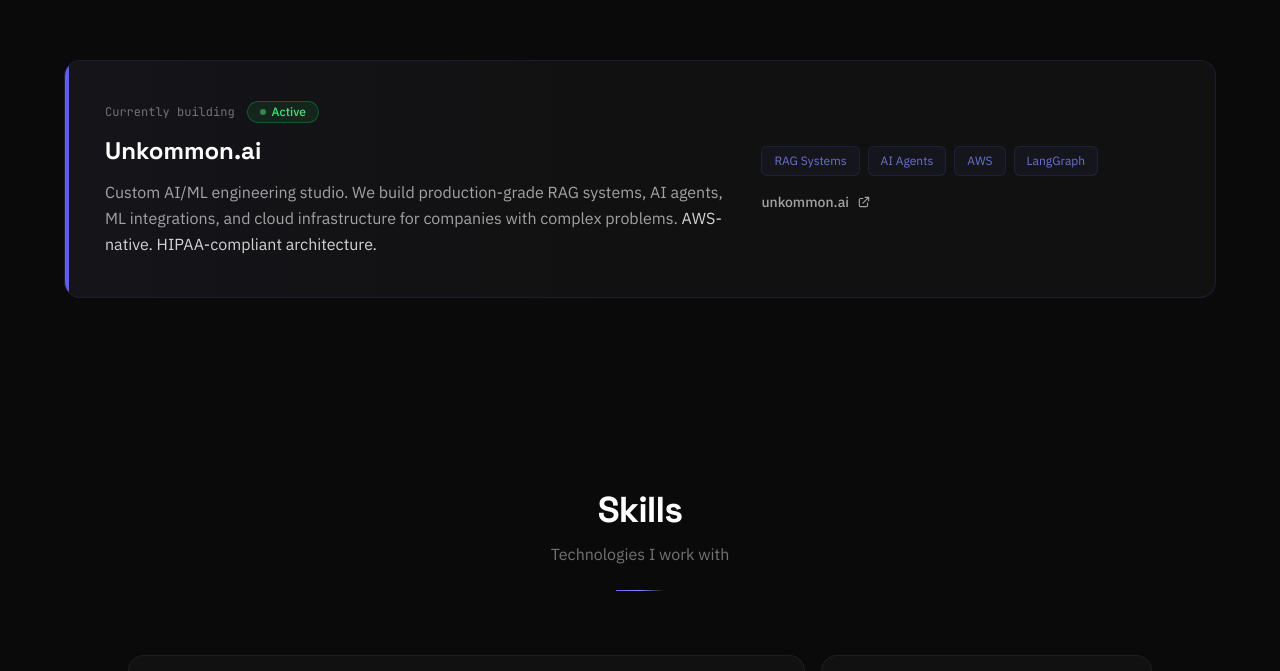
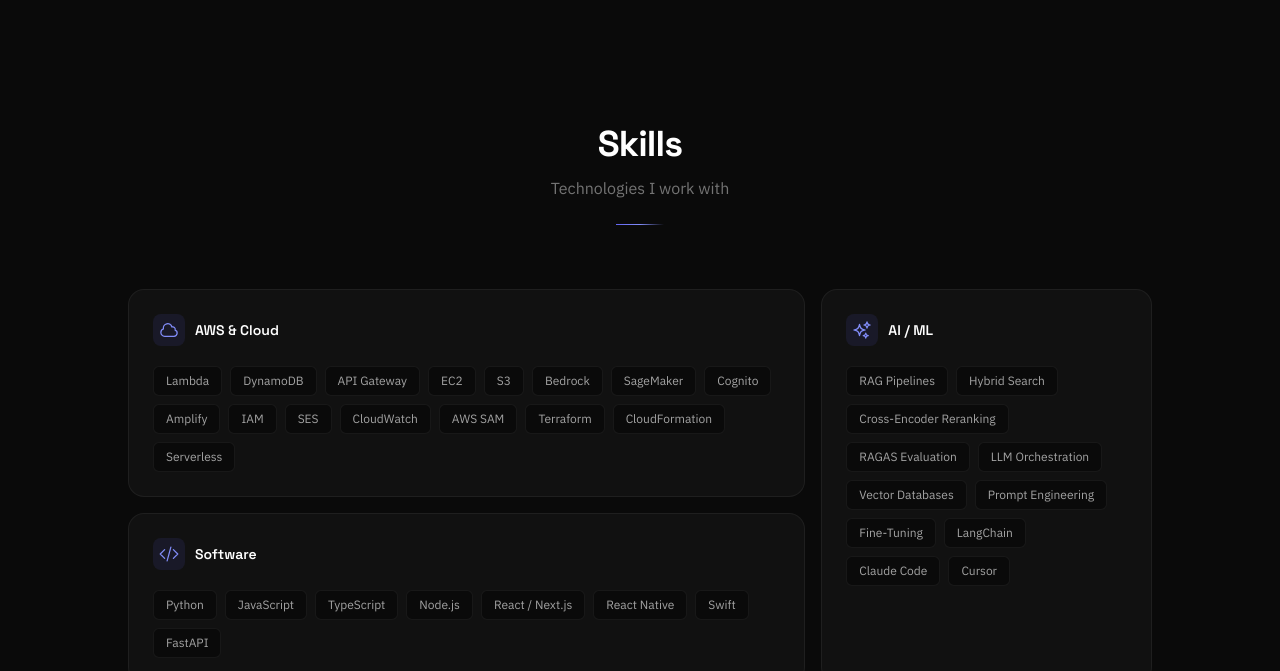
Before and after one commit to medysaly/mehdi-portfolio, a Next.js app: page / in a window 1280 px wide. Shown: the part 1669-2340 px from the top of the page. Built offline with nearby package versions, Linux system fonts and the light colour scheme.

Commit message:
Remove CurrentlyBuilding section (redundant with Unkommon featured project)

```diff
--- a/src/app/page.tsx
+++ b/src/app/page.tsx
@@ -1,6 +1,5 @@
 import Hero from "@/components/Hero";
 import About from "@/components/About";
-import CurrentlyBuilding from "@/components/CurrentlyBuilding";
 import Skills from "@/components/Skills";
 import Certifications from "@/components/Certifications";
 import Projects from "@/components/Projects";
@@ -12,7 +11,6 @@
     <main id="main-content">
       <Hero />
       <About />
-      <CurrentlyBuilding />
       <Skills />
       <Certifications />
       <Projects />
--- a/src/components/CurrentlyBuilding.tsx
+++ /dev/null
@@ -1,98 +0,0 @@
-"use client";
-
-import { motion } from "framer-motion";
-
-export default function CurrentlyBuilding() {
-  return (
-    <section className="px-6 py-16">
-      <div className="mx-auto max-w-6xl">
-        <motion.div
-          initial={{ opacity: 0, y: 20 }}
-          whileInView={{ opacity: 1, y: 0 }}
-          viewport={{ once: true }}
-          transition={{ duration: 0.6 }}
-          className="relative overflow-hidden rounded-2xl border border-accent/15 bg-surface"
-        >
-          {/* Pulsing left border */}
-          <div className="absolute left-0 top-0 h-full w-1 overflow-hidden rounded-l-2xl">
-            <motion.div
-              animate={{ opacity: [0.4, 1, 0.4] }}
-              transition={{ repeat: Infinity, duration: 2, ease: "easeInOut" }}
-              className="h-full w-full bg-accent"
-            />
-          </div>
-
-          {/* Glow effect */}
-          <div className="pointer-events-none absolute inset-0 bg-gradient-to-r from-accent/[0.04] via-transparent to-transparent" />
-
-          <div className="relative grid gap-6 p-8 md:grid-cols-5 md:items-center md:p-10">
-            <div className="md:col-span-3">
-              <div className="flex flex-wrap items-center gap-3">
-                <span className="font-mono text-xs text-neutral-500">
-                  Currently building
-                </span>
-                <span className="flex items-center gap-1.5 rounded-full border border-green-500/30 bg-green-500/10 px-3 py-0.5 text-xs font-medium text-green-400">
-                  <span className="h-1.5 w-1.5 animate-pulse rounded-full bg-green-400" />
-                  Active
-                </span>
-              </div>
-
-              <h3 className="mt-3 font-display text-2xl font-bold text-white">
-                Unkommon.ai
-              </h3>
-
-              <p className="mt-3 max-w-2xl font-body leading-relaxed text-neutral-400">
-                Custom AI/ML engineering studio. We build production-grade RAG
-                systems, AI agents, ML integrations, and cloud infrastructure
-                for companies with complex problems.{" "}
-                <span className="text-neutral-300">
-                  AWS-native. HIPAA-compliant architecture.
-                </span>
-              </p>
-            </div>
-
-            <div className="flex flex-col gap-4 md:col-span-2">
-              <div className="flex flex-wrap gap-2">
-                {[
-                  "RAG Systems",
-                  "AI Agents",
-                  "AWS",
-                  "LangGraph",
-                ].map((tag) => (
-                  <span
-                    key={tag}
-                    className="rounded-md border border-accent/15 bg-accent/5 px-3 py-1.5 text-xs text-accent-glow/80"
-                  >
-                    {tag}
-                  </span>
-                ))}
-              </div>
-
-              <a
-                href="https://unkommon.ai"
-                target="_blank"
-                rel="noopener noreferrer"
-                className="group inline-flex items-center gap-2 text-sm font-medium text-neutral-400 transition-colors hover:text-white"
-              >
-                unkommon.ai
-                <svg
-                  className="h-3.5 w-3.5 transition-transform group-hover:translate-x-0.5"
-                  fill="none"
-                  viewBox="0 0 24 24"
-                  stroke="currentColor"
-                  strokeWidth={2}
-                >
-                  <path
-                    strokeLinecap="round"
-                    strokeLinejoin="round"
-                    d="M10 6H6a2 2 0 00-2 2v10a2 2 0 002 2h10a2 2 0 002-2v-4M14 4h6m0 0v6m0-6L10 14"
-                  />
-                </svg>
-              </a>
-            </div>
-          </div>
-        </motion.div>
-      </div>
-    </section>
-  );
-}
```
